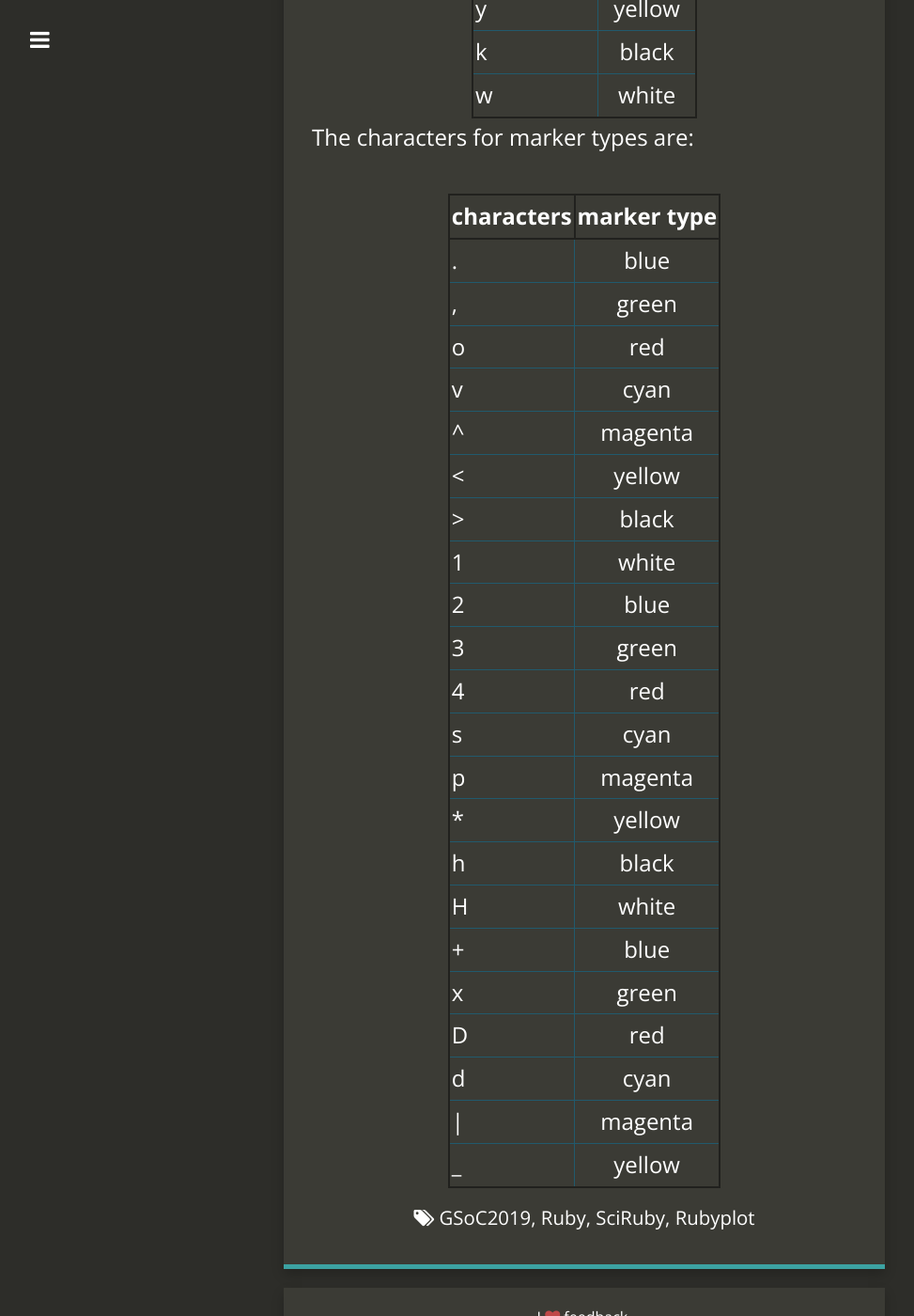
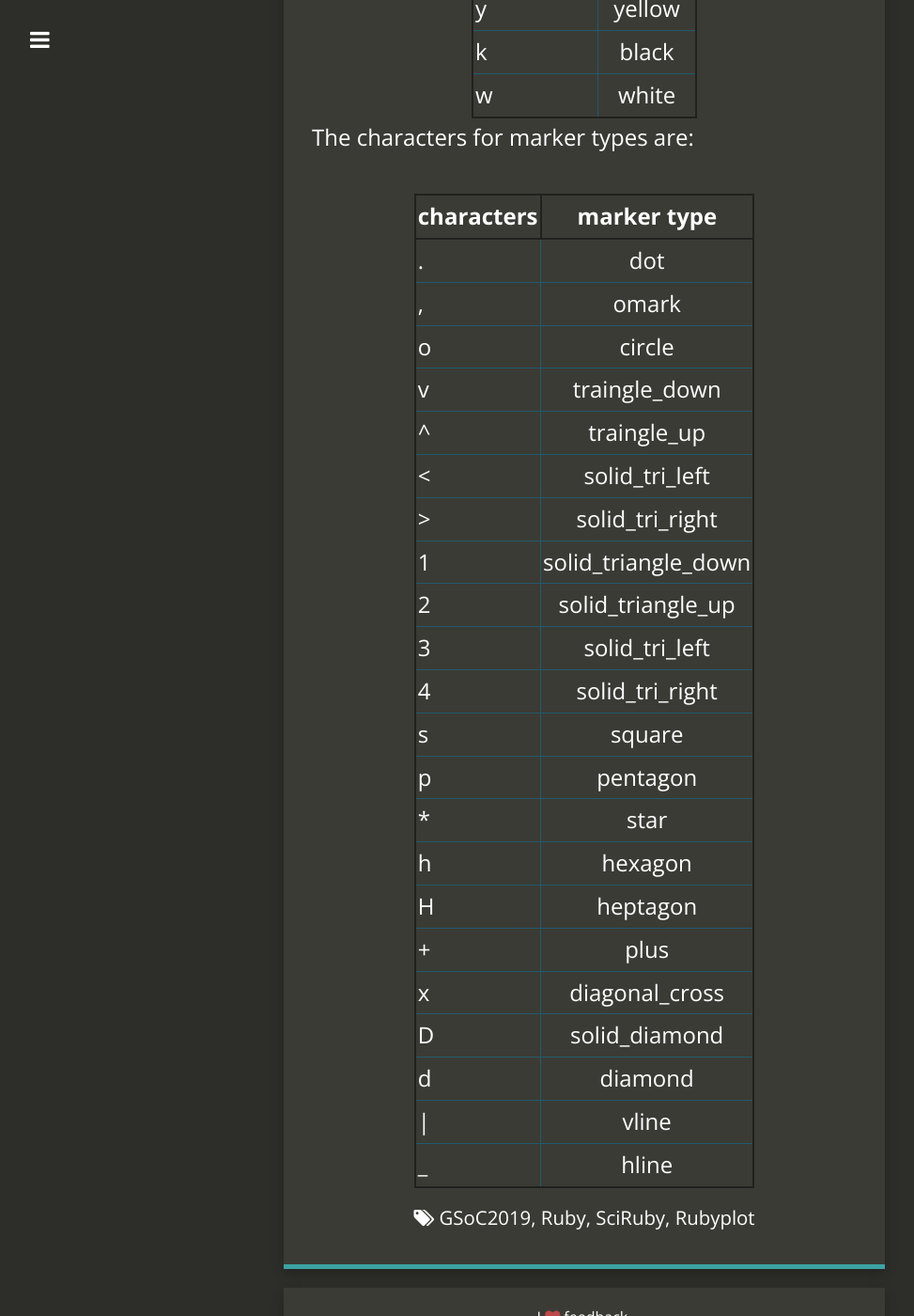
Before and after one commit to alishdipani/Old_Website, a Jekyll site: the page built from _posts/2019-07-26-The-show-and-the-plot-functions.md, in a window 1280 px wide and 1400 px high, scrolled down 10360 px. Shown: the whole window at 94% size, without its empty margins (18-991 px from the left). Built offline with Jekyll 4.4.1, drawn with Linux system fonts in a browser that asks for light colours; nearby versions of some CDN libraries; comment, search, counter and statistics services are not loaded.

Commit message:
Update 2019-07-26-The-show-and-the-plot-functions.md

```diff
--- a/_posts/2019-07-26-The-show-and-the-plot-functions.md
+++ b/_posts/2019-07-26-The-show-and-the-plot-functions.md
@@ -196,25 +196,25 @@ The characters for marker types are:
 
 | characters    | marker type    |
 | ------------- |:-------------:|
-| . | blue |
-| , | green |
-| o | red |
-| v | cyan |
-| ^ | magenta |
-| < | yellow |
-| > | black |
-| 1 | white |
-| 2 | blue |
-| 3 | green |
-| 4 | red |
-| s | cyan |
-| p | magenta |
-| * | yellow |
-| h | black |
-| H | white |
-| + | blue |
-| x | green |
-| D | red |
-| d | cyan |
-| \| | magenta |
-| _ | yellow |
+| . | dot |
+| , | omark |
+| o | circle |
+| v | traingle_down |
+| ^ | traingle_up |
+| < | solid_tri_left |
+| > | solid_tri_right |
+| 1 | solid_triangle_down |
+| 2 | solid_triangle_up |
+| 3 | solid_tri_left |
+| 4 | solid_tri_right |
+| s | square |
+| p | pentagon |
+| * | star |
+| h | hexagon |
+| H | heptagon |
+| + | plus |
+| x | diagonal_cross |
+| D | solid_diamond |
+| d | diamond |
+| \| | vline |
+| _ | hline |
```
